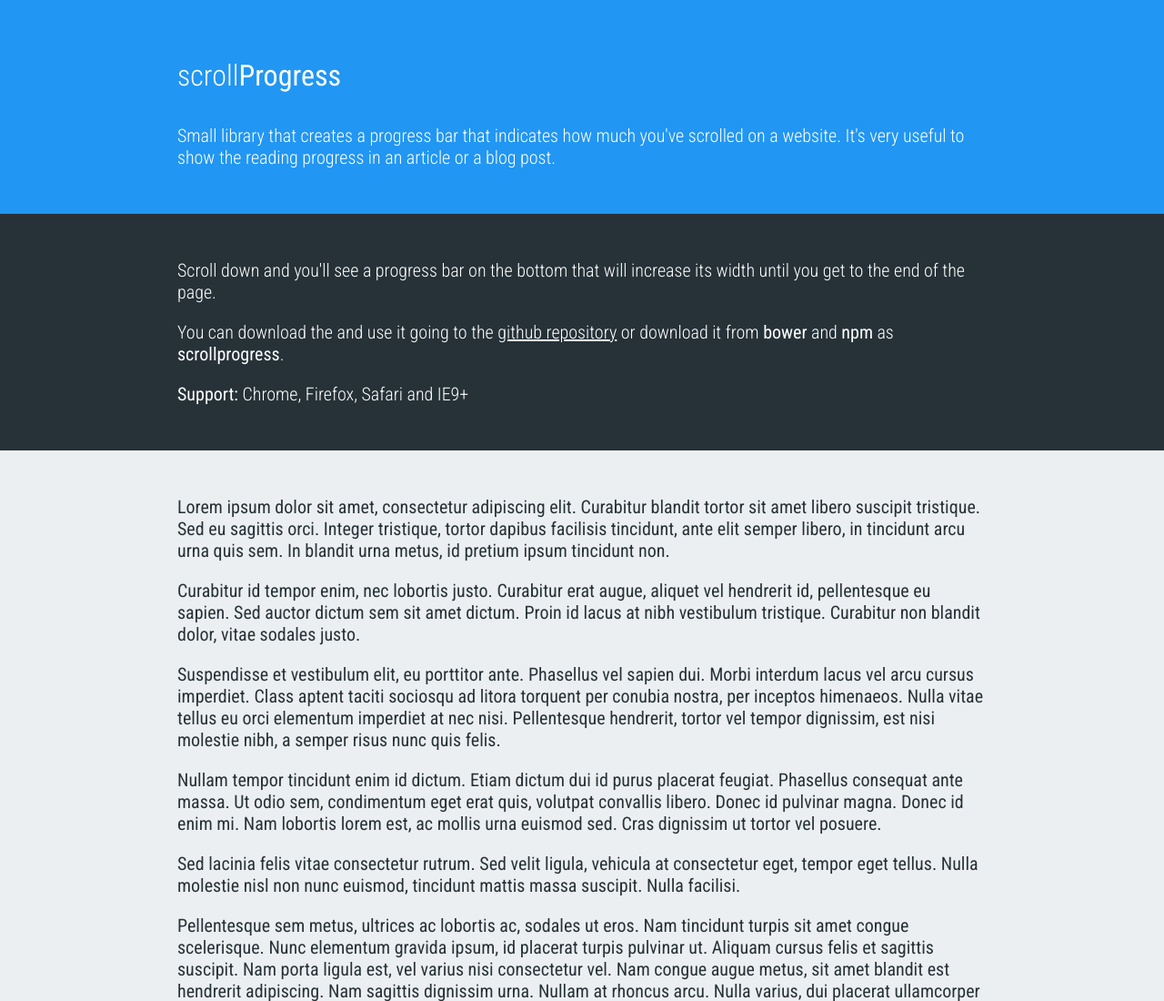
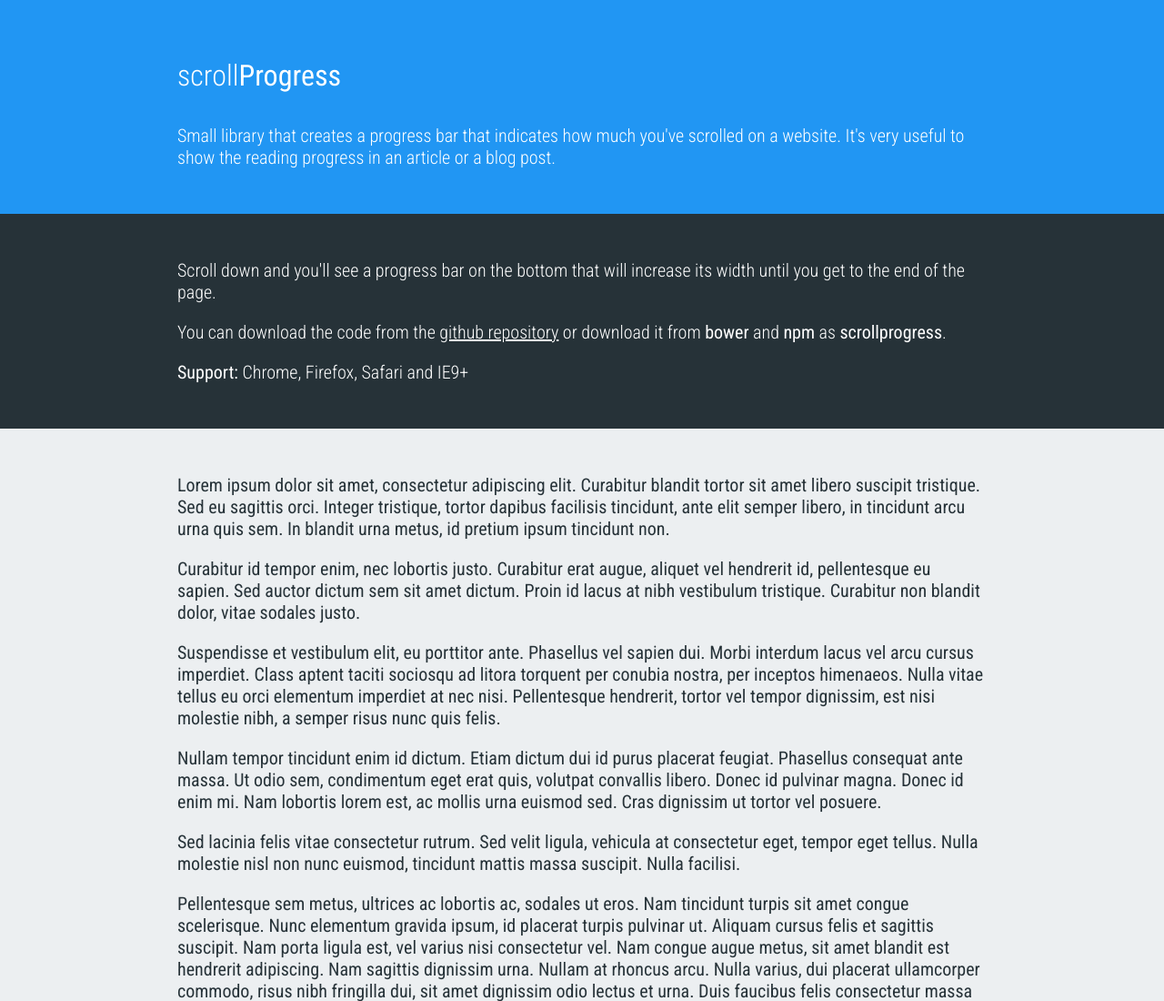
Before and after one commit to jeremenichelli/scrollProgress, a website: page index.html in a window 1280 px wide. Shown: the top 1100 px of the page at 91% size. Drawn offline with Linux system fonts and the light colour scheme; files that its build step writes are made by us from their sources.

Commit message:
updated jscsrc and fix index typo

```diff
--- a/index.html
+++ b/index.html
@@ -510,7 +510,7 @@
 		<div class="container">
 			<p>Scroll down and you'll see a progress bar on the bottom that will increase its width until you get to the end of the page.</p>
 			<p>
-				You can download the and use it going to the <a href="https://github.com/jeremenichelli/scrollProgress">github&nbsp;repository</a> or download it from <strong>bower</strong> and <strong>npm</strong> as <strong>scrollprogress</strong>.
+				You can download the code from the <a href="https://github.com/jeremenichelli/scrollProgress">github&nbsp;repository</a> or download it from <strong>bower</strong> and <strong>npm</strong> as <strong>scrollprogress</strong>.
 			</p>
 			<p>
 			<strong>Support:</strong> Chrome, Firefox, Safari and IE9+</p>
```
Also changed, not shown: 1 other file.
